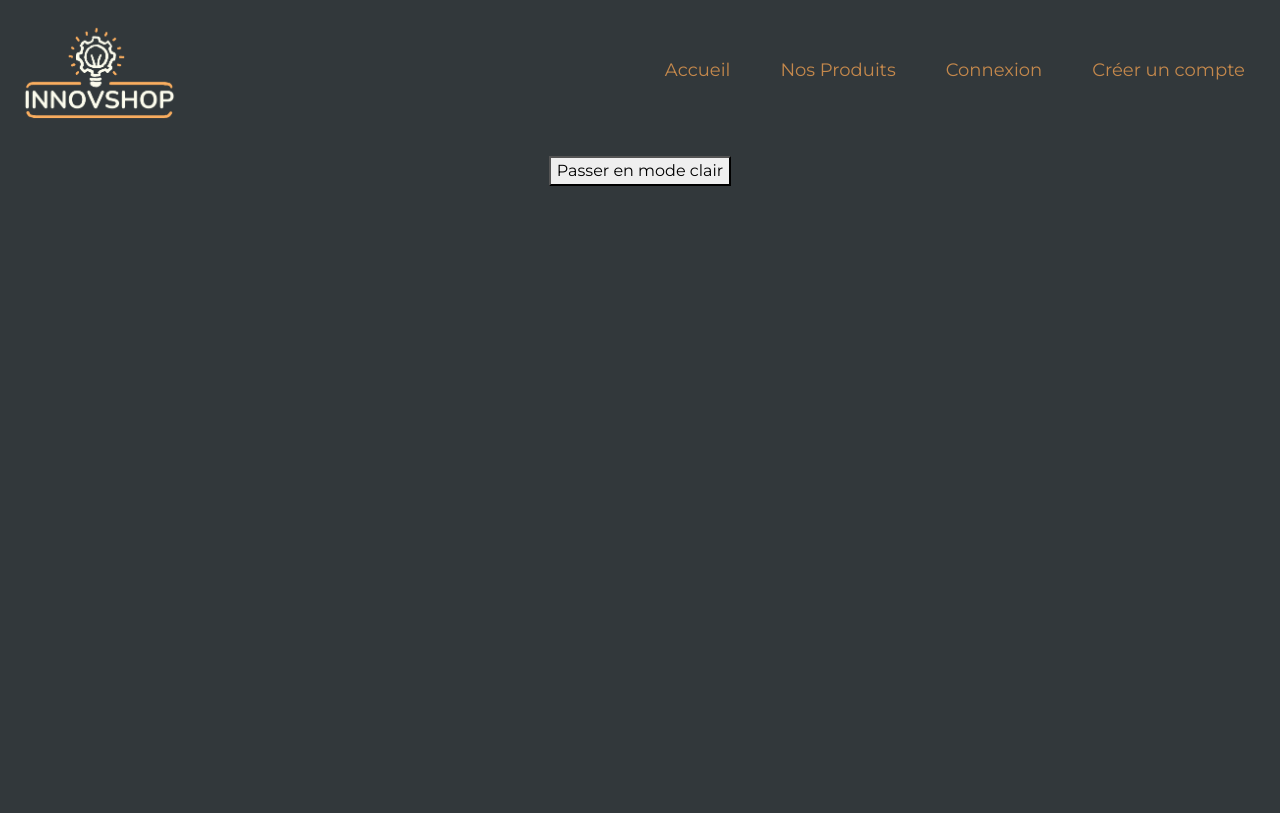
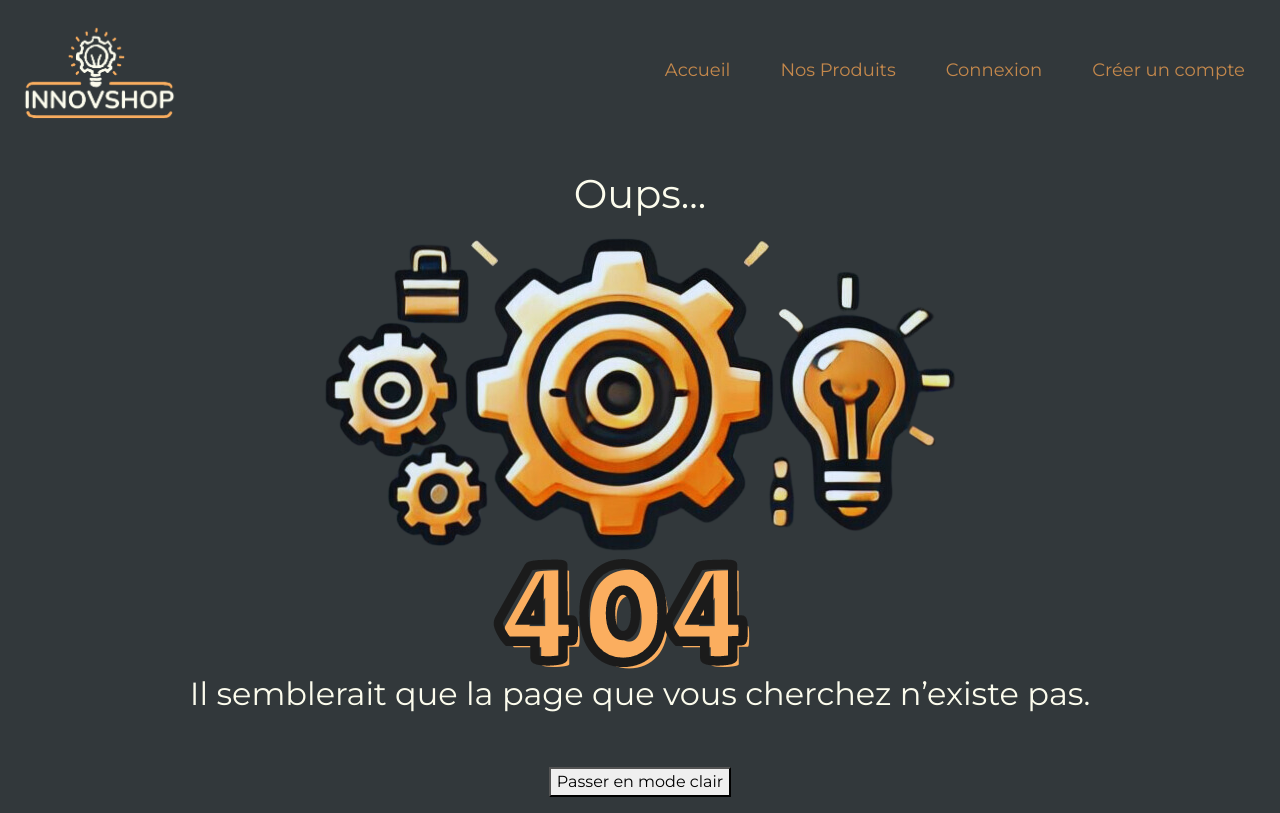
Before and after one commit to PouliSG/InnovShop, a React (Create React App) app in the folder frontend/: page /products in a window 1280 px wide. Built offline with nearby package versions, Linux system fonts and the light colour scheme.

Commit message:
set error route and component

```diff
--- a/frontend/src/App.jsx
+++ b/frontend/src/App.jsx
@@ -2,8 +2,9 @@ import React from 'react'
 import { BrowserRouter as Router, Route, Routes } from 'react-router-dom'
 import Header from './components/Header'
 import Footer from './components/Footer'
+import Product from './components/Product'
+import Error from './components/Error'
 import Home from './pages/Home'
-import Product from './components/Product'
 import Products from './pages/Products'
 import Cart from './pages/Cart'
 import Checkout from './pages/Checkout'
@@ -36,6 +37,7 @@ function App() {
           <Route path="/admin/products" element={<ManageProducts />} />
           <Route path="/admin/orders" element={<ManageOrders />} />
           <Route path="/admin/users" element={<ManageUsers />} />
+          <Route path="*" element={<Error />} />
         </Routes>
         <Footer />
       </ThemeProvider>
--- /dev/null
+++ b/frontend/src/components/Error.jsx
@@ -0,0 +1,42 @@
+import styled from 'styled-components'
+import ErrorDark from '../assets/404_dark.png'
+import ErrorLight from '../assets/404_light.png'
+import { useTheme } from '../utils/context'
+
+const ErrorWrapper = styled.div`
+  margin: 30px;
+  display: flex;
+  flex-direction: column;
+  background-color: var(--background-color);
+  align-items: center;
+`
+
+const ErrorTitle = styled.h1`
+  color: var(--text-color);
+  font-weight: 300;
+`
+
+const ErrorSubtitle = styled.h2`
+  font-weight: 300;
+  color: var(--text-color);
+`
+
+const Illustration = styled.img`
+  max-width: 800px;
+`
+
+function Error() {
+  const { theme } = useTheme()
+
+  return (
+    <ErrorWrapper>
+      <ErrorTitle>Oups...</ErrorTitle>
+      <Illustration src={theme === 'dark' ? ErrorDark : ErrorLight} />
+      <ErrorSubtitle>
+        Il semblerait que la page que vous cherchez n’existe pas.
+      </ErrorSubtitle>
+    </ErrorWrapper>
+  )
+}
+
+export default Error
```
Also changed, not shown: frontend/src/assets/404_dark.png (added), frontend/src/assets/404_light.png (added).
